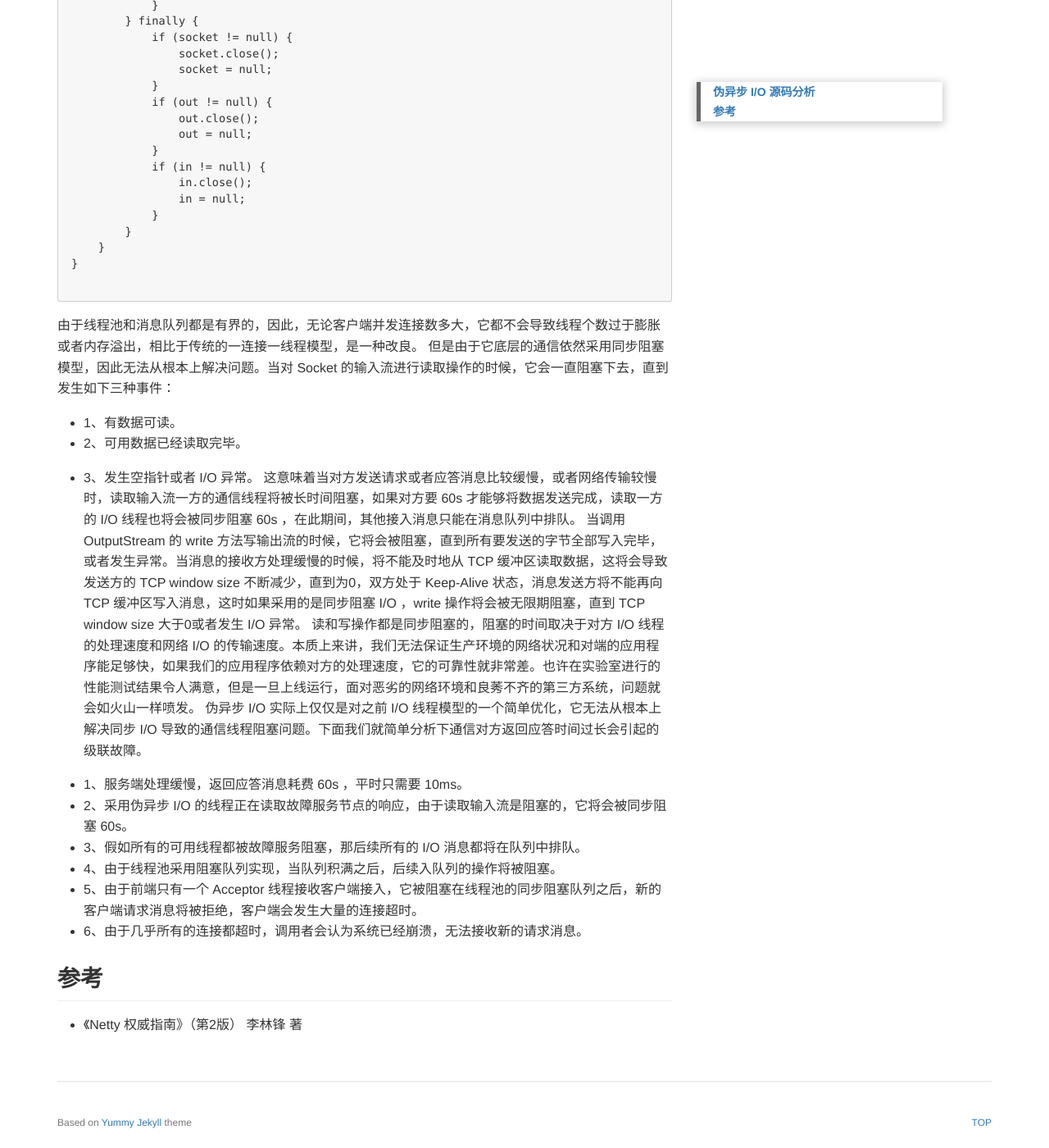
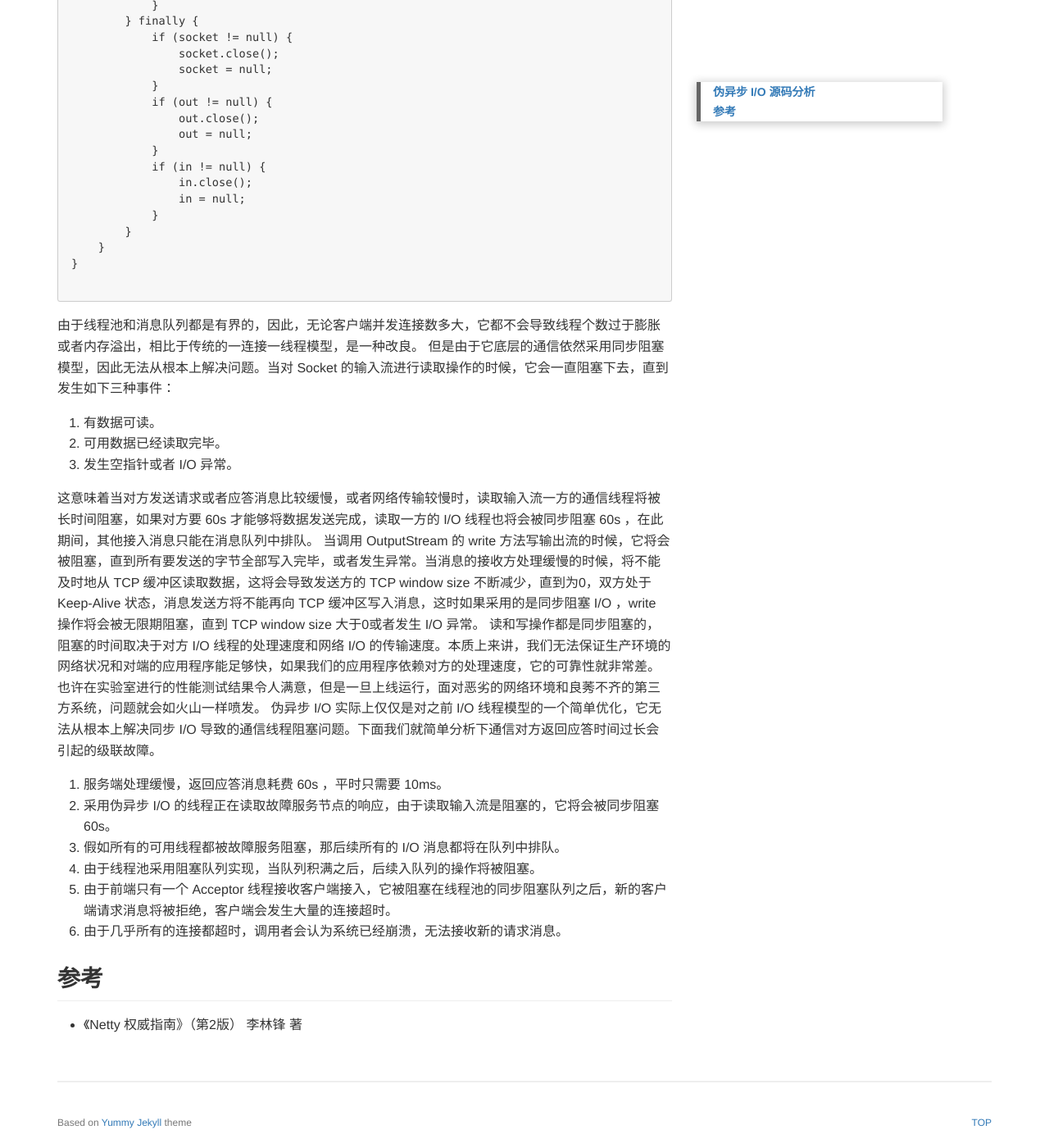
Before and after one commit to whatilove/whatilove.github.io, a Jekyll site: the page built from _posts/notebook/2018-1-2-伪异步I:O通信模型.md, in a window 1280 px wide and 1400 px high, scrolled down 4125 px. Shown: the whole window at 82% size. Built offline with Jekyll 4.4.1, drawn with Linux system fonts in a browser that asks for light colours; a script that is not in the unit is left out.

Commit message:
edit nbio
edit nbio

```diff
--- a/_posts/notebook/2018-1-2-伪异步I:O通信模型.md
+++ b/_posts/notebook/2018-1-2-伪异步I:O通信模型.md
@@ -188,20 +188,22 @@ public class TimeClient {
 
 由于线程池和消息队列都是有界的，因此，无论客户端并发连接数多大，它都不会导致线程个数过于膨胀或者内存溢出，相比于传统的一连接一线程模型，是一种改良。
 但是由于它底层的通信依然采用同步阻塞模型，因此无法从根本上解决问题。当对 Socket 的输入流进行读取操作的时候，它会一直阻塞下去，直到发生如下三种事件：
-* 1、有数据可读。
-* 2、可用数据已经读取完毕。
-* 3、发生空指针或者 I/O 异常。
+
+1. 有数据可读。
+2. 可用数据已经读取完毕。
+3. 发生空指针或者 I/O 异常。
+
 这意味着当对方发送请求或者应答消息比较缓慢，或者网络传输较慢时，读取输入流一方的通信线程将被长时间阻塞，如果对方要 60s 才能够将数据发送完成，读取一方的 I/O 线程也将会被同步阻塞 60s ，在此期间，其他接入消息只能在消息队列中排队。
 当调用 OutputStream 的 write 方法写输出流的时候，它将会被阻塞，直到所有要发送的字节全部写入完毕，或者发生异常。当消息的接收方处理缓慢的时候，将不能及时地从 TCP 缓冲区读取数据，这将会导致发送方的 TCP window size 不断减少，直到为0，双方处于 Keep-Alive 状态，消息发送方将不能再向 TCP 缓冲区写入消息，这时如果采用的是同步阻塞 I/O ，write 操作将会被无限期阻塞，直到 TCP window size 大于0或者发生 I/O 异常。
 读和写操作都是同步阻塞的，阻塞的时间取决于对方 I/O 线程的处理速度和网络 I/O 的传输速度。本质上来讲，我们无法保证生产环境的网络状况和对端的应用程序能足够快，如果我们的应用程序依赖对方的处理速度，它的可靠性就非常差。也许在实验室进行的性能测试结果令人满意，但是一旦上线运行，面对恶劣的网络环境和良莠不齐的第三方系统，问题就会如火山一样喷发。
 伪异步 I/O 实际上仅仅是对之前 I/O 线程模型的一个简单优化，它无法从根本上解决同步 I/O 导致的通信线程阻塞问题。下面我们就简单分析下通信对方返回应答时间过长会引起的级联故障。
 
-* 1、服务端处理缓慢，返回应答消息耗费 60s ，平时只需要 10ms。
-* 2、采用伪异步 I/O 的线程正在读取故障服务节点的响应，由于读取输入流是阻塞的，它将会被同步阻塞 60s。
-* 3、假如所有的可用线程都被故障服务阻塞，那后续所有的 I/O 消息都将在队列中排队。
-* 4、由于线程池采用阻塞队列实现，当队列积满之后，后续入队列的操作将被阻塞。
-* 5、由于前端只有一个 Acceptor 线程接收客户端接入，它被阻塞在线程池的同步阻塞队列之后，新的客户端请求消息将被拒绝，客户端会发生大量的连接超时。
-* 6、由于几乎所有的连接都超时，调用者会认为系统已经崩溃，无法接收新的请求消息。
+1. 服务端处理缓慢，返回应答消息耗费 60s ，平时只需要 10ms。
+2. 采用伪异步 I/O 的线程正在读取故障服务节点的响应，由于读取输入流是阻塞的，它将会被同步阻塞 60s。
+3. 假如所有的可用线程都被故障服务阻塞，那后续所有的 I/O 消息都将在队列中排队。
+4. 由于线程池采用阻塞队列实现，当队列积满之后，后续入队列的操作将被阻塞。
+5. 由于前端只有一个 Acceptor 线程接收客户端接入，它被阻塞在线程池的同步阻塞队列之后，新的客户端请求消息将被拒绝，客户端会发生大量的连接超时。
+6. 由于几乎所有的连接都超时，调用者会认为系统已经崩溃，无法接收新的请求消息。
 
 
 ## 参考
```
